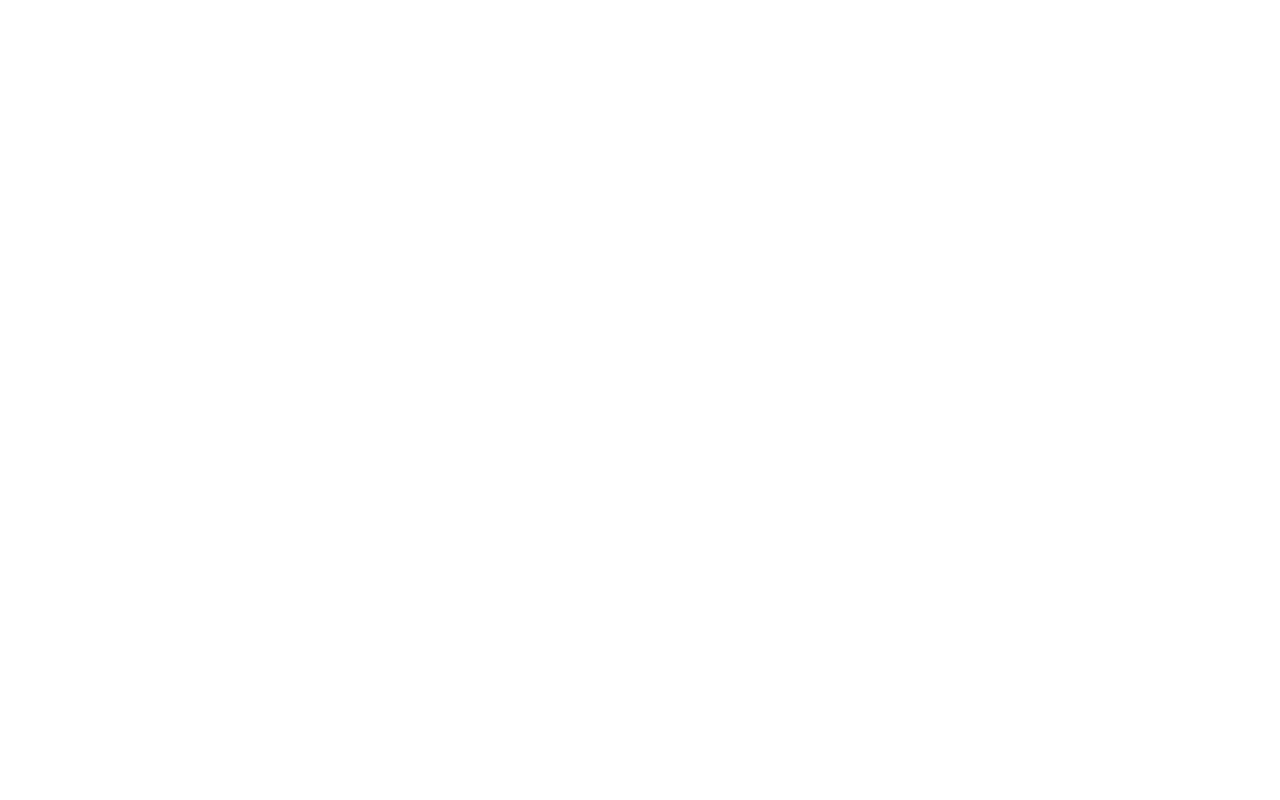
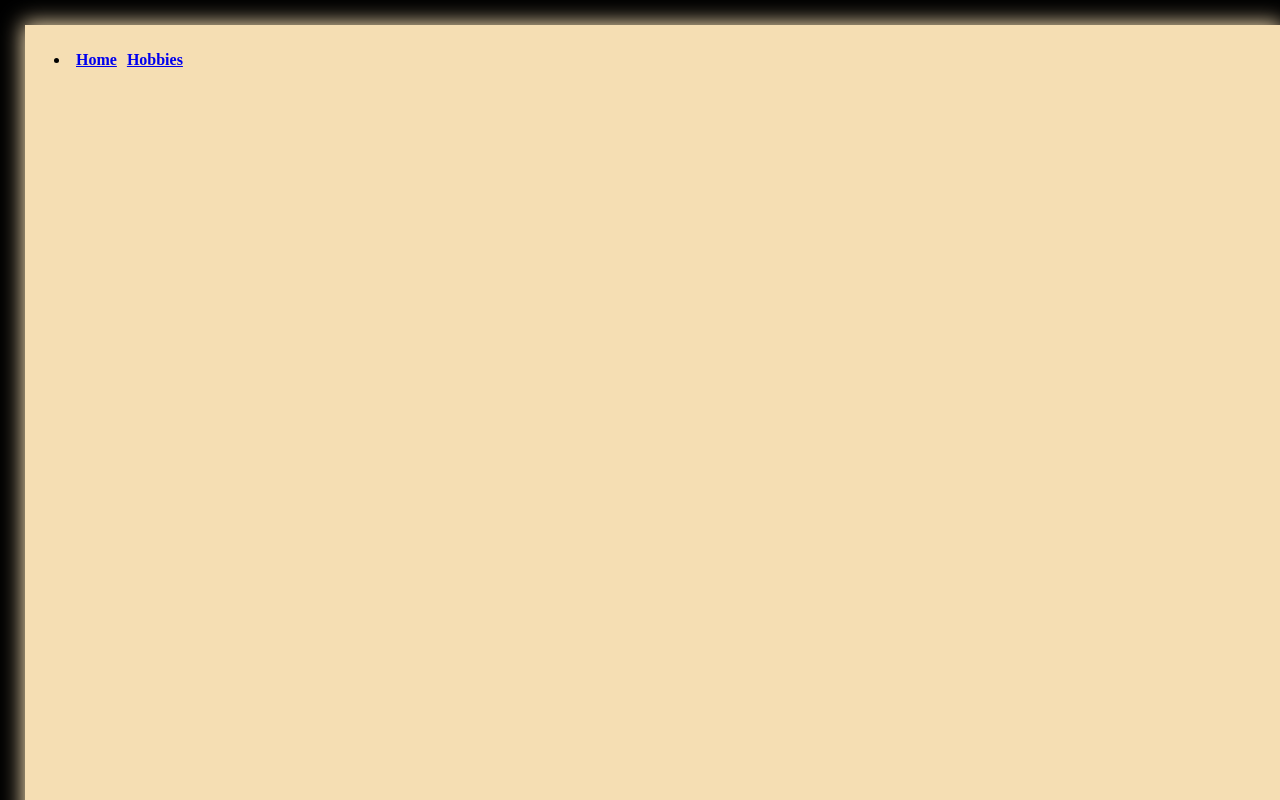
Before and after one commit to Truvisory/personalpage, a plain HTML site: page family-pics.html in a window 1280 px wide. Shown: the top 800 px of the page. Drawn offline with Linux system fonts and the light colour scheme.

Commit message:
added comtent to the family-pics.html file

```diff
--- a/family-pics.html
+++ b/family-pics.html
@@ -0,0 +1,19 @@
+<!DOCTYPE html>
+<html class="background-main">
+    <head>
+        <title>Mike's Family</title>
+        <link rel="stylesheet" href="main.css">
+    </head>
+    <body class="background-color">
+        <div class ="navbar">
+            <nav>
+                <ul>
+                    <li>
+                        <a class="navitem" href="index.html">Home</a>
+                        <a class="navitem" href="hobbies.html">Hobbies</a>
+                    </li>
+                </ul>
+            </nav>
+        </div>
+    </body>
+</html>
--- a/main.css
+++ b/main.css
@@ -11,6 +11,7 @@
 .navitem {
     text-align: center;
     font-weight: bold;
+    padding-left: 6px;
 
 }
 
```
Also changed, not shown: hobbies.html (+2 -1 lines), index.html (+1 -0 lines).
